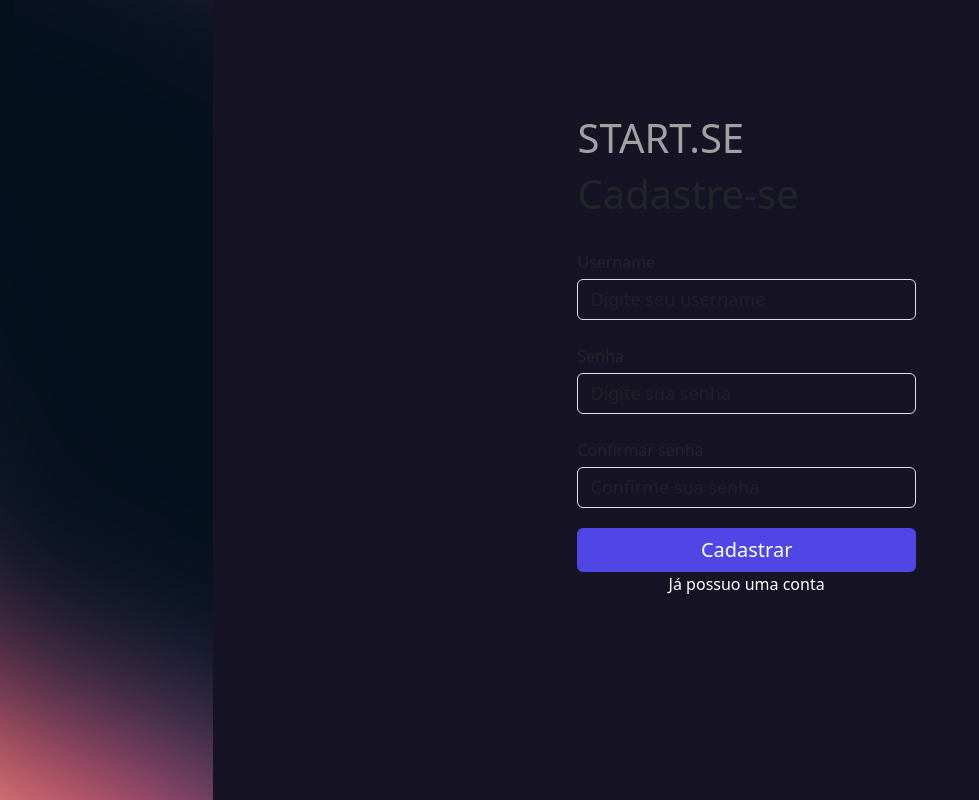
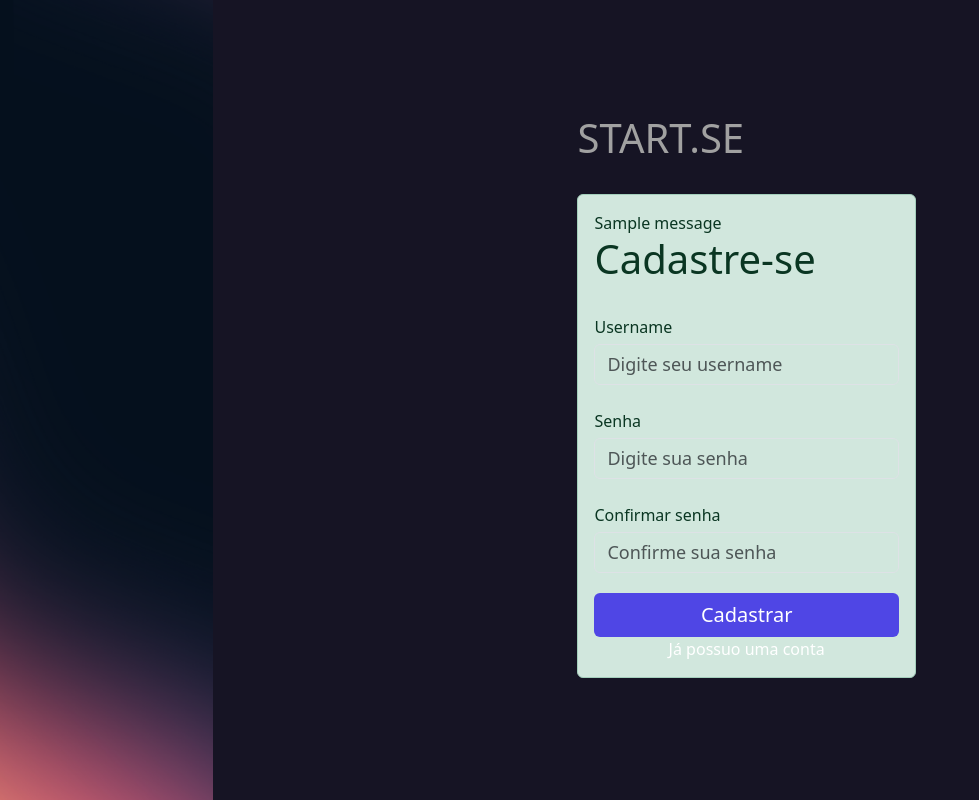
Before and after one commit to wendellxavier25/projeto-investimentos, a Django app: page /usuarios/cadastro/ in a window 1280 px wide. Shown: the whole page, without its empty margins (0-979 px from the left). Run offline with Django 5.2, Linux system fonts and the light colour scheme; tables that the repository leaves empty hold one stand-in row (values such as "Sample post"); one stand-in notice (Sample message) is shown.

Commit message:
adicionando menssagens

```diff
--- a/usuarios/templates/cadastro.html
+++ b/usuarios/templates/cadastro.html
@@ -14,6 +14,14 @@
         <div class="col-md-10 d-flex justify-content-center bg-color-dark form-auth">
             <div class="container-form">
                 <h1 class="text-logo">START.SE</h1>
+                    {% if messages %}
+                    <br>
+                        {% for message in messages %}
+                            <section class="alert {{message.tags}}">
+                                {{ message }}
+                            <section/>
+                        {% endfor %}
+                    {% endif %}
                 <h1>Cadastre-se</h1>
                 <br>
                 <form action="{% url "cadastro" %}" method="POST">{% csrf_token %}
--- a/usuarios/views.py
+++ b/usuarios/views.py
@@ -1,6 +1,7 @@
 from django.shortcuts import render, redirect
 from django.contrib.auth.models import User
-
+from django.contrib import messages
+from django.contrib.messages import constants
 
 def cadastro(request):
     if request.method == "GET":
@@ -12,14 +13,17 @@
 
 
     if senha != confirmar_senha:
+        messages.add_message(request, constants.ERROR, 'Senha e confirmar senha estão diferentes')
         return redirect('/usuarios/cadastro/')
 
     if len(senha) < 5:
+        messages.add_message(request, constants.WARNING, 'Senha precisa ter mais de 4 caracteres')
         return redirect('/usuarios/cadastro/')
 
     users = User.objects.filter(username=username)
 
     if users.exists:
+        messages.add_message(request, constants.ERROR, 'Já existe um usuario com esse username')
         return redirect('/usuarios/cadastro')
 
     user = User.objects.create_user(username=username, password=senha)
```
Also changed, not shown: core/settings.py (+10 -0 lines).
